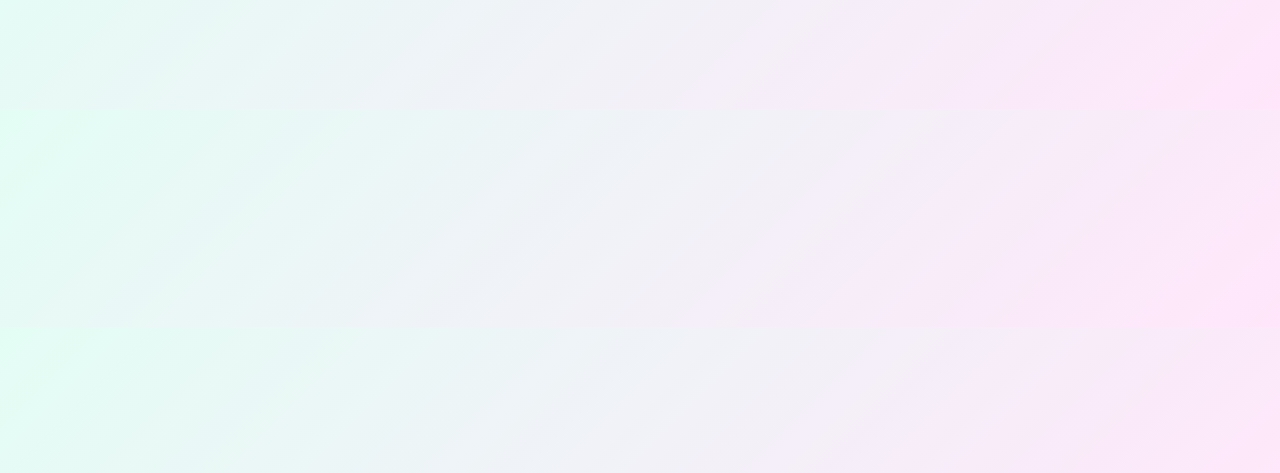
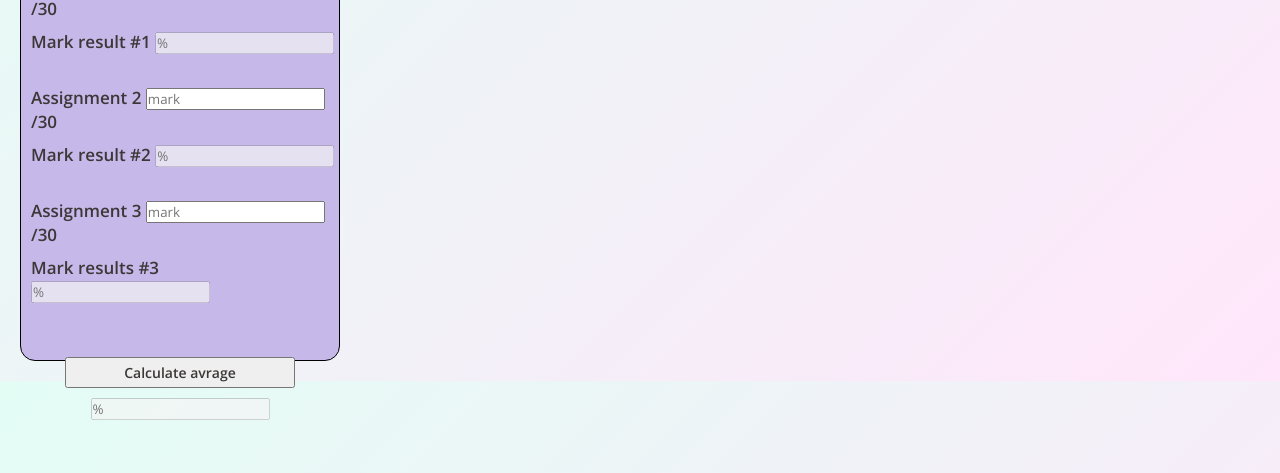
Before and after one commit to KosarAkbarshah/calcapp, a plain HTML site: page index.html in a window 1280 px wide. Shown: the part 327-800 px from the top of the page. Drawn offline with nearby package versions, Linux system fonts and the light colour scheme.

Commit message:
update#2
added html css form

```diff
--- a/assets/css/master.css
+++ b/assets/css/master.css
@@ -8,6 +8,8 @@
 body {
     background-image: linear-gradient(-225deg, #E3FDF5 0%, #FFE6FA 100%);
 }
+
+/*header*/
 
 header {
     width: 100%;
@@ -51,3 +53,133 @@ header {
         }
     }
 }
+
+/* end header*/
+
+/*Forms*/
+.forms {
+    width: 100%;
+    display: flex;
+    flex-direction: row;
+
+    >.student2 {
+        width: 25%;
+        height: 450px;
+        border: 1px solid black;
+        margin: 20px;
+        border-radius: 15px;
+        background: #c7b8ea;
+
+        >h2 {
+            font-size: 30px;
+            color: rgb(59, 56, 55);
+            padding: 10px;
+        }
+
+        >form {
+
+            .s2a1 {
+                padding-left: 10px;
+                padding-bottom: 10px;
+                font-size: 17px;
+                font-weight: 600;
+                color: rgb(59, 56, 55);
+
+                >label {
+
+                    font-size: 17px;
+                    font-weight: 600;
+                    color: rgb(59, 56, 55);
+                }
+
+            }
+
+            .s2a1mark {
+                padding-left: 10px;
+                padding-bottom: 10px;
+
+                >label {
+
+                    font-size: 17px;
+                    font-weight: 600;
+                    color: rgb(59, 56, 55);
+                }
+            }
+
+            .s2a2 {
+                padding-left: 10px;
+                padding-bottom: 10px;
+                font-size: 17px;
+                font-weight: 600;
+                color: rgb(59, 56, 55);
+
+                >label {
+
+                    font-size: 17px;
+                    font-weight: 600;
+                    color: rgb(59, 56, 55);
+                }
+
+            }
+
+            .s2a2mark {
+                padding-left: 10px;
+                padding-bottom: 10px;
+                font-size: 17px;
+                font-weight: 600;
+                color: rgb(59, 56, 55);
+
+            }
+        }
+
+        .s2a3 {
+            padding-left: 10px;
+            padding-bottom: 10px;
+            font-size: 17px;
+            font-weight: 600;
+            color: rgb(59, 56, 55);
+
+            >label {
+                font-size: 17px;
+                font-weight: 600;
+                color: rgb(59, 56, 55);
+
+            }
+
+        }
+
+        .s2a3mark {
+            padding-left: 10px;
+            padding-bottom: 10px;
+            font-size: 17px;
+            font-weight: 600;
+            color: rgb(59, 56, 55);
+        }
+
+    }
+
+    .submitAv {
+        display: flex;
+        justify-content: center;
+        align-items: center;
+
+
+        >input {
+            font-size: 14px;
+            font-weight: 600;
+            color: rgb(59, 56, 55);
+            padding: 4px;
+            width: 230px;
+        }
+    }
+
+    .student2avrage {
+
+        display: flex;
+        justify-content: center;
+        align-items: center;
+        padding-top: 10px;
+
+    }
+
+}
--- a/index.html
+++ b/index.html
@@ -28,11 +28,54 @@
 
         <!-- student #2 form -->
         <!-- Coded by: Tara -->
-        <section class="sec2">
+        <section class="forms">
             <div class="student2">
+                <h2>Student #2</h2>
+                <form action="" id="student2" class="form">
+                    <div class="s2a1">
+                        <label for="s2a1inp">Assignment 1</label>
+                        <input type="text" name="Assignment1" id="s2a1inp" placeholder="mark" required>/30
+                    </div>
+                    <div class="s2a1mark">
+                        <label for="s2a1mark">Mark result #1</label>
+                        <input type="text" name="Assignment1Mark" id="s2a1mark" placeholder="%" disabled>
+                    </div>
 
+                    <br>
+
+                    <div class="s2a2">
+                        <label for="s2a2">Assignment 2</label>
+                        <input type="text" name="Assignment2" id="s2a2inp" placeholder="mark" required>/30
+                    </div>
+                    <div class="s2a2mark">
+                        <label for="s2a2mark">Mark result #2</label>
+                        <input type="text" name="Assignment2Mark" id="s2a2mark" placeholder="%" disabled>
+                    </div>
+                    <br>
+                    <div class="s2a3">
+                        <label for="s2a3">Assignment 3</label>
+                        <input type="text" name="Assignmen3" id="s2a3" placeholder="mark" required>/30
+                    </div>
+                    <div class="s2a3mark">
+                        <label for="s2a3mark">Mark results #3</label>
+                        <input type="text" name="Assignment3Mark" id="s2a3mark" placeholder="%" disabled>
+                    </div>
+
+                    <br> <br>
+
+                    <div class="submitAv">
+                        <input type="submit" value="Calculate avrage" class="submit">
+                    </div>
+
+
+                    <div class="student2avrage">
+                        <label for="s2avrage"></label>
+                        <input type="text" name="" id="s2avrage" placeholder="%" disabled>
+                    </div>
+                </form>
             </div>
         </section>
+
 
         <!-- student #3 form -->
         <!-- Coded by: Farnaz -->
```
